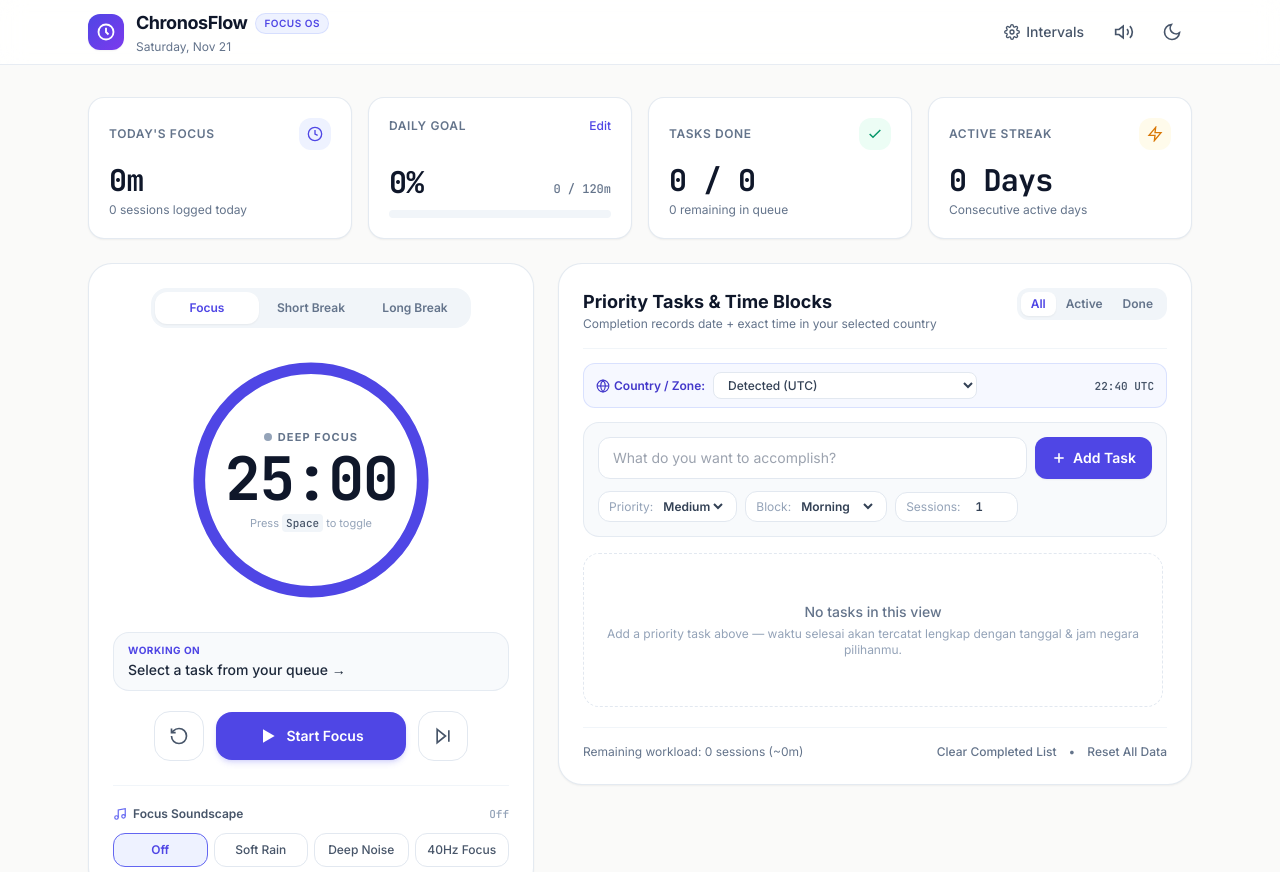
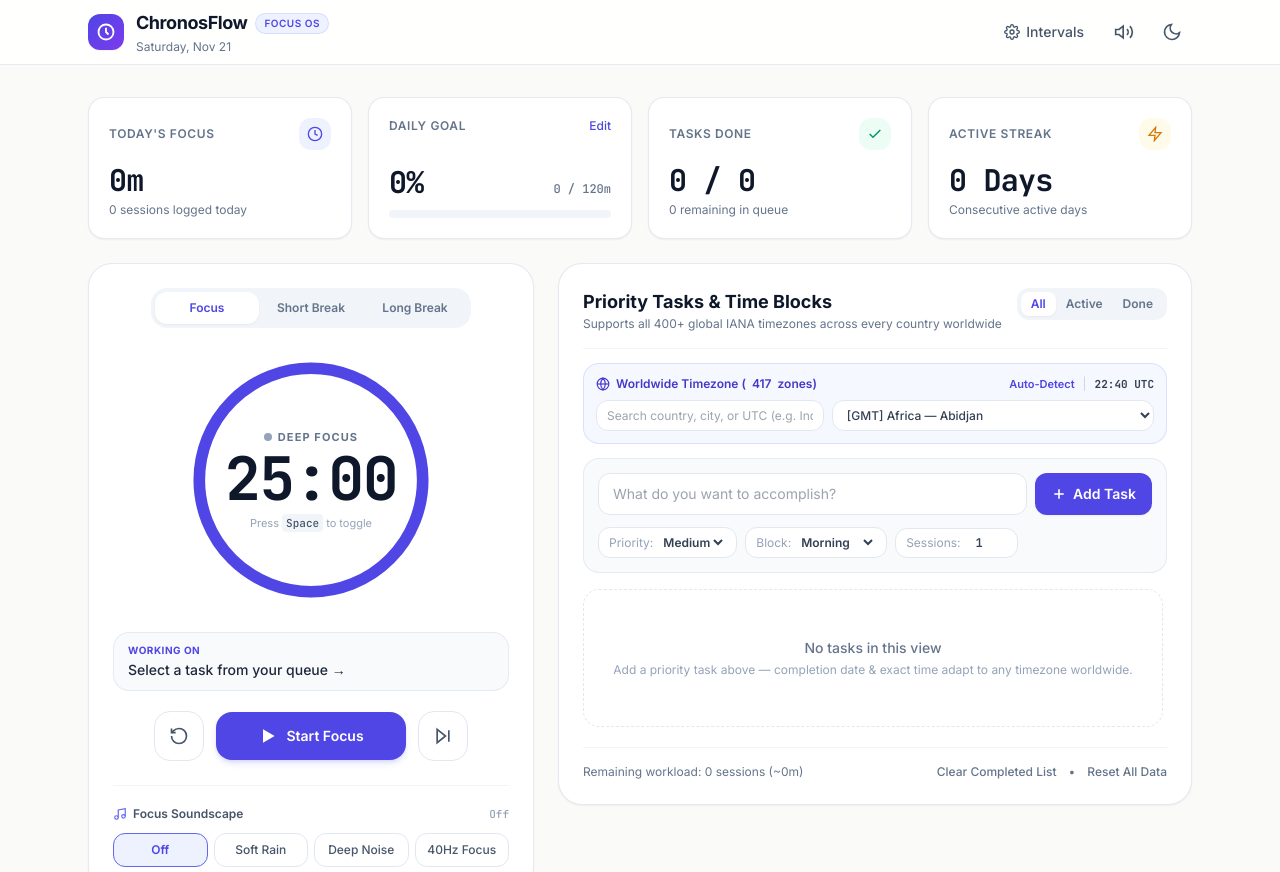
Before and after one commit to Shintameru111/ChronosFlow, a plain HTML site: page index.html in a window 1280 px wide. Shown: the top 872 px of the page. Drawn offline with nearby package versions, Linux system fonts and the light colour scheme.

Commit message:
Refactor timezone logic and update UI components
Updated timezone handling and UI elements for better global support.

```diff
--- a/index.html
+++ b/index.html
@@ -101,7 +101,7 @@
       <!-- Right Action Controls -->
       <div class="flex items-center gap-1.5 sm:gap-2">
         <!-- Timer Settings Trigger -->
-        <button id="btn-open-settings" class="px-3 py-2 rounded-xl text-xs sm:text-sm font-medium text-slate-600 dark:text-slate-300 hover:bg-slate-100 dark:hover:bg-slate-800 transition flex items-center gap-1.5" title="Customize Timer Intervals, Daily Goal & Country Timezone">
+        <button id="btn-open-settings" class="px-3 py-2 rounded-xl text-xs sm:text-sm font-medium text-slate-600 dark:text-slate-300 hover:bg-slate-100 dark:hover:bg-slate-800 transition flex items-center gap-1.5" title="Customize Timer Intervals & Daily Goal">
           <svg class="w-4 h-4" fill="none" stroke="currentColor" stroke-width="2" viewBox="0 0 24 24">
             <circle cx="12" cy="12" r="3"></circle>
             <path d="M19.4 15a1.65 1.65 0 0 0 .33 1.82l.06.06a2 2 0 0 1 0 2.83 2 2 0 0 1-2.83 0l-.06-.06a1.65 1.65 0 0 0-1.82-.33 1.65 1.65 0 0 0-1 1.51V21a2 2 0 0 1-2 2 2 2 0 0 1-2-2v-.09A1.65 1.65 0 0 0 9 19.4a1.65 1.65 0 0 0-1.82.33l-.06.06a2 2 0 0 1-2.83 0 2 2 0 0 1 0-2.83l.06-.06a1.65 1.65 0 0 0 .33-1.82 1.65 1.65 0 0 0-1.51-1H3a2 2 0 0 1-2-2 2 2 0 0 1 2-2h.09A1.65 1.65 0 0 0 4.6 9a1.65 1.65 0 0 0-.33-1.82l-.06-.06a2 2 0 0 1 0-2.83 2 2 0 0 1 2.83 0l.06.06a1.65 1.65 0 0 0 1.82.33H9a1.65 1.65 0 0 0 1-1.51V3a2 2 0 0 1 2-2 2 2 0 0 1 2 2v.09a1.65 1.65 0 0 0 1 1.51 1.65 1.65 0 0 0 1.82-.33l.06-.06a2 2 0 0 1 2.83 0 2 2 0 0 1 0 2.83l-.06.06a1.65 1.65 0 0 0-.33 1.82V9a1.65 1.65 0 0 0 1.51 1H21a2 2 0 0 1 2 2 2 2 0 0 1-2 2h-.09a1.65 1.65 0 0 0-1.51 1z"></path>
@@ -338,11 +338,11 @@
       <!-- RIGHT COLUMN (7 cols): PRIORITY TASK & TIME-BLOCKING MANAGER -->
       <section class="lg:col-span-7 bg-white dark:bg-slate-900 border border-slate-200/90 dark:border-slate-800 rounded-3xl p-5 sm:p-6 shadow-sm flex flex-col">
 
-        <!-- Header, Country Timezone Selector & Filters -->
+        <!-- Header & Filters -->
         <div class="flex flex-wrap items-start justify-between gap-3 pb-4 border-b border-slate-100 dark:border-slate-800">
           <div>
             <h2 class="text-base sm:text-lg font-bold">Priority Tasks &amp; Time Blocks</h2>
-            <p class="text-xs text-slate-500 dark:text-slate-400">Completion records date + exact time in your selected country</p>
+            <p class="text-xs text-slate-500 dark:text-slate-400">Supports all 400+ global IANA timezones across every country worldwide</p>
           </div>
 
           <!-- Status Filter Tabs -->
@@ -353,18 +353,37 @@
           </div>
         </div>
 
-        <!-- Country / Timezone Bar -->
-        <div class="mt-3.5 px-3 py-2 rounded-xl bg-indigo-50/50 dark:bg-indigo-950/25 border border-indigo-200/60 dark:border-indigo-800/50 flex flex-wrap items-center justify-between gap-2 text-xs">
-          <label class="flex items-center gap-2 min-w-0 flex-1">
-            <span class="font-semibold text-indigo-700 dark:text-indigo-300 shrink-0 flex items-center gap-1">
+        <!-- Global Worldwide Country / Timezone Selector with Instant Search -->
+        <div class="mt-3.5 p-3 rounded-2xl bg-indigo-50/50 dark:bg-indigo-950/25 border border-indigo-200/60 dark:border-indigo-800/50 space-y-2 text-xs">
+          <div class="flex flex-wrap items-center justify-between gap-2">
+            <span class="font-semibold text-indigo-700 dark:text-indigo-300 flex items-center gap-1.5">
               <svg class="w-3.5 h-3.5" fill="none" stroke="currentColor" stroke-width="2" viewBox="0 0 24 24"><circle cx="12" cy="12" r="10"></circle><line x1="2" y1="12" x2="22" y2="12"></line><path d="M12 2a15.3 15.3 0 0 1 4 10 15.3 15.3 0 0 1-4 10 15.3 15.3 0 0 1-4-10 15.3 15.3 0 0 1 4-10z"></path></svg>
-              Country / Zone:
+              Worldwide Timezone (<span id="tz-total-count">All</span> zones)
             </span>
-            <select id="select-user-timezone" class="bg-white dark:bg-slate-900 border border-slate-200 dark:border-slate-700 rounded-lg px-2.5 py-1 font-medium text-slate-700 dark:text-slate-200 focus:outline-none focus:ring-2 focus:ring-indigo-500 max-w-full truncate">
-              <!-- Populated dynamically via JS -->
+            <div class="flex items-center gap-2">
+              <button type="button" id="btn-auto-detect-tz" class="text-[11px] font-semibold text-indigo-600 dark:text-indigo-400 hover:underline">
+                Auto-Detect
+              </button>
+              <span class="text-slate-300 dark:text-slate-700">|</span>
+              <span id="live-country-clock" class="font-mono text-[11px] font-bold text-slate-700 dark:text-slate-200"></span>
+            </div>
+          </div>
+
+          <div class="grid grid-cols-1 sm:grid-cols-12 gap-2">
+            <input
+              id="input-search-timezone"
+              type="text"
+              placeholder="Search country, city, or UTC (e.g. Indonesia, Japan, Brazil, UTC+2)..."
+              class="sm:col-span-5 px-2.5 py-1.5 rounded-xl bg-white dark:bg-slate-900 border border-slate-200 dark:border-slate-700 text-xs focus:outline-none focus:ring-2 focus:ring-indigo-500"
+            />
+            <select
+              id="select-user-timezone"
+              aria-label="Select Worldwide Timezone"
+              class="sm:col-span-7 bg-white dark:bg-slate-900 border border-slate-200 dark:border-slate-700 rounded-xl px-2.5 py-1.5 font-medium text-slate-700 dark:text-slate-200 focus:outline-none focus:ring-2 focus:ring-indigo-500 truncate"
+            >
+              <!-- Populated dynamically with all global IANA timezones -->
             </select>
-          </label>
-          <span id="live-country-clock" class="font-mono text-[11px] font-semibold text-slate-600 dark:text-slate-300 shrink-0"></span>
+          </div>
         </div>
 
         <!-- Add New Task Form -->
@@ -516,25 +535,93 @@
   <!-- APPLICATION LOGIC                                                     -->
   <!-- ===================================================================== -->
   <script>
-    const STORAGE_KEY = 'chronosflow_persistent_v4';
+    const STORAGE_KEY = 'chronosflow_persistent_v5';
     const RING_CIRCUMFERENCE = 2 * Math.PI * 96; // 603.19
 
-    // Country & Timezone options tailored to user's residence
-    const COUNTRY_TIMEZONES = [
-      { id: 'Asia/Jakarta', label: 'Indonesia — WIB (Jakarta / Semarang)', country: 'Indonesia' },
-      { id: 'Asia/Makassar', label: 'Indonesia — WITA (Bali / Makassar)', country: 'Indonesia' },
-      { id: 'Asia/Jayapura', label: 'Indonesia — WIT (Papua / Jayapura)', country: 'Indonesia' },
-      { id: 'Asia/Singapore', label: 'Singapore — SGT', country: 'Singapore' },
-      { id: 'Asia/Kuala_Lumpur', label: 'Malaysia — MYT (Kuala Lumpur)', country: 'Malaysia' },
-      { id: 'Asia/Tokyo', label: 'Japan — JST (Tokyo)', country: 'Japan' },
-      { id: 'Asia/Seoul', label: 'South Korea — KST (Seoul)', country: 'South Korea' },
-      { id: 'Asia/Dubai', label: 'United Arab Emirates — GST (Dubai)', country: 'UAE' },
-      { id: 'Europe/Vienna', label: 'Austria — CET (Vienna / Salzburg)', country: 'Austria' },
-      { id: 'Europe/Berlin', label: 'Germany — CET (Berlin)', country: 'Germany' },
-      { id: 'Europe/London', label: 'United Kingdom — GMT/BST (London)', country: 'United Kingdom' },
-      { id: 'America/New_York', label: 'United States — EST (New York)', country: 'United States' },
-      { id: 'America/Los_Angeles', label: 'United States — PST (Los Angeles)', country: 'United States' },
+    // Build complete worldwide IANA timezone catalog (400+ zones across all continents & countries)
+    const ALL_WORLD_TIMEZONES = (() => {
+      let rawZones = [];
+      try {
+        if (typeof Intl !== 'undefined' && typeof Intl.supportedValuesOf === 'function') {
+          rawZones = Intl.supportedValuesOf('timeZone');
+        }
+      } catch (e) {}
+
+      if (!rawZones || rawZones.length === 0) {
+        rawZones = [
+          'UTC', 'Africa/Cairo', 'Africa/Johannesburg', 'Africa/Lagos', 'Africa/Nairobi',
+          'America/Anchorage', 'America/Argentina/Buenos_Aires', 'America/Bogota', 'America/Chicago',
+          'America/Denver', 'America/Los_Angeles', 'America/Mexico_City', 'America/New_York',
+          'America/Santiago', 'America/Sao_Paulo', 'America/Toronto', 'America/Vancouver',
+          'Asia/Bangkok', 'Asia/Colombo', 'Asia/Dhaka', 'Asia/Dubai', 'Asia/Hong_Kong',
+          'Asia/Jakarta', 'Asia/Jayapura', 'Asia/Jerusalem', 'Asia/Karachi', 'Asia/Kathmandu',
+          'Asia/Kolkata', 'Asia/Kuala_Lumpur', 'Asia/Makassar', 'Asia/Manila', 'Asia/Riyadh',
+          'Asia/Seoul', 'Asia/Shanghai', 'Asia/Singapore', 'Asia/Taipei', 'Asia/Tehran',
+          'Asia/Tokyo', 'Atlantic/Reykjavik', 'Australia/Adelaide', 'Australia/Brisbane',
+          'Australia/Melbourne', 'Australia/Perth', 'Australia/Sydney', 'Europe/Amsterdam',
+          'Europe/Athens', 'Europe/Berlin', 'Europe/Brussels', 'Europe/Dublin', 'Europe/Helsinki',
+          'Europe/Istanbul', 'Europe/Lisbon', 'Europe/London', 'Europe/Madrid', 'Europe/Moscow',
+          'Europe/Oslo', 'Europe/Paris', 'Europe/Prague', 'Europe/Rome', 'Europe/Stockholm',
+          'Europe/Vienna', 'Europe/Warsaw', 'Europe/Zurich', 'Pacific/Auckland', 'Pacific/Fiji',
+          'Pacific/Honolulu'
         ];
+      }
+
+      const now = new Date();
+      let regionNames = null;
+      try {
+        regionNames = new Intl.DisplayNames(['en'], { type: 'region' });
+      } catch (e) {}
+
+      return rawZones.map(tz => {
+        let offsetStr = '';
+        let shortZone = '';
+        try {
+          const offsetParts = new Intl.DateTimeFormat('en-US', {
+            timeZone: tz,
+            timeZoneName: 'shortOffset',
+          }).formatToParts(now);
+          offsetStr = offsetParts.find(p => p.type === 'timeZoneName')?.value || '';
+        } catch (e) {}
+
+        try {
+          const shortParts = new Intl.DateTimeFormat('en-US', {
+            timeZone: tz,
+            timeZoneName: 'short',
+          }).formatToParts(now);
+          shortZone = shortParts.find(p => p.type === 'timeZoneName')?.value || '';
+        } catch (e) {}
+
+        // Try resolving country/region if browser supports Intl.Locale().getTimeZones() or fallback to region/city
+        let countryLabel = '';
+        try {
+          const loc = new Intl.Locale('en-US');
+          if (typeof loc.getTimeZones === 'function') {
+            // Leave fast lookup via zone parts
+          }
+        } catch (e) {}
+
+        const segments = tz.split('/');
+        const region = segments[0] ? segments[0].replace(/_/g, ' ') : '';
+        const place = segments.slice(1).join(' / ').replace(/_/g, ' ') || tz;
+        const badge = offsetStr || shortZone || 'UTC';
+        const displayLabel = segments.length > 1
+          ? `[${badge}] ${region} — ${place}`
+          : `[${badge}] ${place}`;
+
+        return {
+          id: tz,
+          region,
+          place,
+          badge,
+          shortZone: shortZone || badge,
+          label: displayLabel,
+          searchBlob: `${tz} ${region} ${place} ${badge} ${shortZone} ${countryLabel}`.toLowerCase(),
+        };
+      });
+    })();
+
+    const TIMEZONE_MAP = new Map(ALL_WORLD_TIMEZONES.map(item => [item.id, item]));
 
     function detectDeviceTimezone() {
       try {
@@ -550,14 +637,22 @@
     }
 
     function getTimezoneMeta(tz) {
-      const found = COUNTRY_TIMEZONES.find(item => item.id === tz);
-      if (found) return found;
-      const parts = tz.split('/');
-      const city = (parts[parts.length - 1] || tz).replace(/_/g, ' ');
-      return { id: tz, label: `${city} (${tz})`, country: city };
-    }
-
-    // Get YYYY-MM-DD in the user's selected country timezone
+      if (TIMEZONE_MAP.has(tz)) return TIMEZONE_MAP.get(tz);
+      const segments = tz.split('/');
+      const region = segments[0] || 'Global';
+      const place = segments.slice(1).join(' / ').replace(/_/g, ' ') || tz;
+      return {
+        id: tz,
+        region,
+        place,
+        badge: tz,
+        shortZone: tz,
+        label: `${region} — ${place}`,
+        searchBlob: tz.toLowerCase(),
+      };
+    }
+
+    // Get YYYY-MM-DD in the user's selected worldwide timezone
     function getDateKeyInTimezone(offsetDays = 0, tz = getActiveTimezone()) {
       const baseDate = new Date(Date.now() + offsetDays * 86400000);
       try {
@@ -578,7 +673,7 @@
       return `${year}-${month}-${day}`;
     }
 
-    // Format full date + exact time + timezone/country for completion timestamps
+    // Format full date + exact time + timezone + location for completion timestamps
     function formatCompletionTimestamp(isoString = new Date().toISOString(), tz = getActiveTimezone()) {
       const dateObj = new Date(isoString);
       const meta = getTimezoneMeta(tz);
@@ -593,9 +688,9 @@
           hour12: false,
           timeZoneName: 'short',
         }).format(dateObj);
-        return `${formatted} • ${meta.country}`;
+        return `${formatted} (${meta.place})`;
       } catch (e) {
-        return `${dateObj.toLocaleString()} • ${meta.country}`;
+        return `${dateObj.toLocaleString()} (${meta.place})`;
       }
     }
 
@@ -706,31 +801,70 @@
     };
 
     // =========================================================================
-    // TIMEZONE SELECTOR & LIVE COUNTRY CLOCK
+    // WORLDWIDE TIMEZONE SELECTOR & SEARCH
     // =========================================================================
 
-    function initTimezoneSelector() {
+    function renderTimezoneOptions(searchQuery = '') {
       const selectEl = document.getElementById('select-user-timezone');
       const currentTz = getActiveTimezone();
+      const q = searchQuery.trim().toLowerCase();
+
+      const filtered = q
+        ? ALL_WORLD_TIMEZONES.filter(item => item.searchBlob.includes(q))
+        : ALL_WORLD_TIMEZONES;
+
+      document.getElementById('tz-total-count').textContent = filtered.length;
       selectEl.innerHTML = '';
 
-      const hasCurrentInList = COUNTRY_TIMEZONES.some(item => item.id === currentTz);
-      if (!hasCurrentInList) {
-        const autoOpt = document.createElement('option');
-        autoOpt.value = currentTz;
-        autoOpt.textContent = `Detected (${currentTz})`;
-        selectEl.appendChild(autoOpt);
-      }
-
-      COUNTRY_TIMEZONES.forEach(item => {
+      if (filtered.length === 0) {
+        const emptyOpt = document.createElement('option');
+        emptyOpt.value = currentTz;
+        emptyOpt.textContent = `No match — keeping ${getTimezoneMeta(currentTz).label}`;
+        selectEl.appendChild(emptyOpt);
+        return;
+      }
+
+      // Group by continent/region when not searching for clean browsing
+      if (!q) {
+        const groups = new Map();
+        filtered.forEach(item => {
+          const grp = item.region || 'Global';
+          if (!groups.has(grp)) groups.set(grp, []);
+          groups.get(grp).push(item);
+        });
+
+        groups.forEach((items, regionName) => {
+          const optGroup = document.createElement('optgroup');
+          optGroup.label = regionName;
+          items.forEach(item => {
+            const opt = document.createElement('option');
+            opt.value = item.id;
+            opt.textContent = item.label;
+            optGroup.appendChild(opt);
+          });
+          selectEl.appendChild(optGroup);
+        });
+      } else {
+        filtered.forEach(item => {
           const opt = document.createElement('option');
           opt.value = item.id;
           opt.textContent = item.label;
           selectEl.appendChild(opt);
         });
-
+      }
+
+      if (filtered.some(item => item.id === currentTz)) {
         selectEl.value = currentTz;
+      } else if (filtered.length > 0 && q) {
+        // Auto-select first matching result when user searches
+        selectEl.value = filtered[0].id;
+        appState.timezone = filtered[0].id;
+        saveState();
         updateLiveCountryClock();
+        renderKPIs();
+        renderWeeklyChart();
+        renderTasks();
+      }
     }
 
     function updateLiveCountryClock() {
@@ -1066,7 +1200,7 @@
     }
 
     // =========================================================================
-    // PRIORITY TASK MANAGER (WITH COUNTRY DATE & TIME STAMP)
+    // PRIORITY TASK MANAGER (WITH GLOBAL DATE & TIME STAMP)
     // =========================================================================
 
     function addTask(title, priority, block, estSessions) {
@@ -1259,7 +1393,7 @@
         container.innerHTML = `
           <div class="py-12 text-center border border-dashed border-slate-200 dark:border-slate-800 rounded-2xl">
             <p class="text-sm font-medium text-slate-500 dark:text-slate-400">No tasks in this view</p>
-            <p class="text-xs text-slate-400 dark:text-slate-500 mt-1">Add a priority task above — waktu selesai akan tercatat lengkap dengan tanggal &amp; jam negara pilihanmu.</p>
+            <p class="text-xs text-slate-400 dark:text-slate-500 mt-1">Add a priority task above — completion date &amp; exact time adapt to any timezone worldwide.</p>
           </div>
         `;
       } else {
@@ -1593,6 +1727,10 @@
       document.getElementById('modal-settings').classList.add('hidden');
     }
 
+    document.getElementById('input-search-timezone').addEventListener('input', (e) => {
+      renderTimezoneOptions(e.target.value);
+    });
+
     document.getElementById('select-user-timezone').addEventListener('change', (e) => {
       appState.timezone = e.target.value;
       saveState();
@@ -1602,6 +1740,19 @@
       renderTasks();
       const meta = getTimezoneMeta(appState.timezone);
       showToast(`Zona waktu diset ke ${meta.label}`);
+    });
+
+    document.getElementById('btn-auto-detect-tz').addEventListener('click', () => {
+      const detected = detectDeviceTimezone();
+      appState.timezone = detected;
+      saveState();
+      document.getElementById('input-search-timezone').value = '';
+      renderTimezoneOptions('');
+      updateLiveCountryClock();
+      renderKPIs();
+      renderWeeklyChart();
+      renderTasks();
+      showToast(`Auto-detected: ${getTimezoneMeta(detected).label}`);
     });
 
     document.getElementById('btn-theme-toggle').addEventListener('click', () => {
@@ -1741,7 +1892,8 @@
       });
       document.getElementById('header-date-display').textContent = dateStr;
 
-      initTimezoneSelector();
+      renderTimezoneOptions('');
+      updateLiveCountryClock();
       setInterval(updateLiveCountryClock, 15000);
 
       applyTheme(appState.theme);
```
Lines whose indentation alone changed are shown as unchanged.
